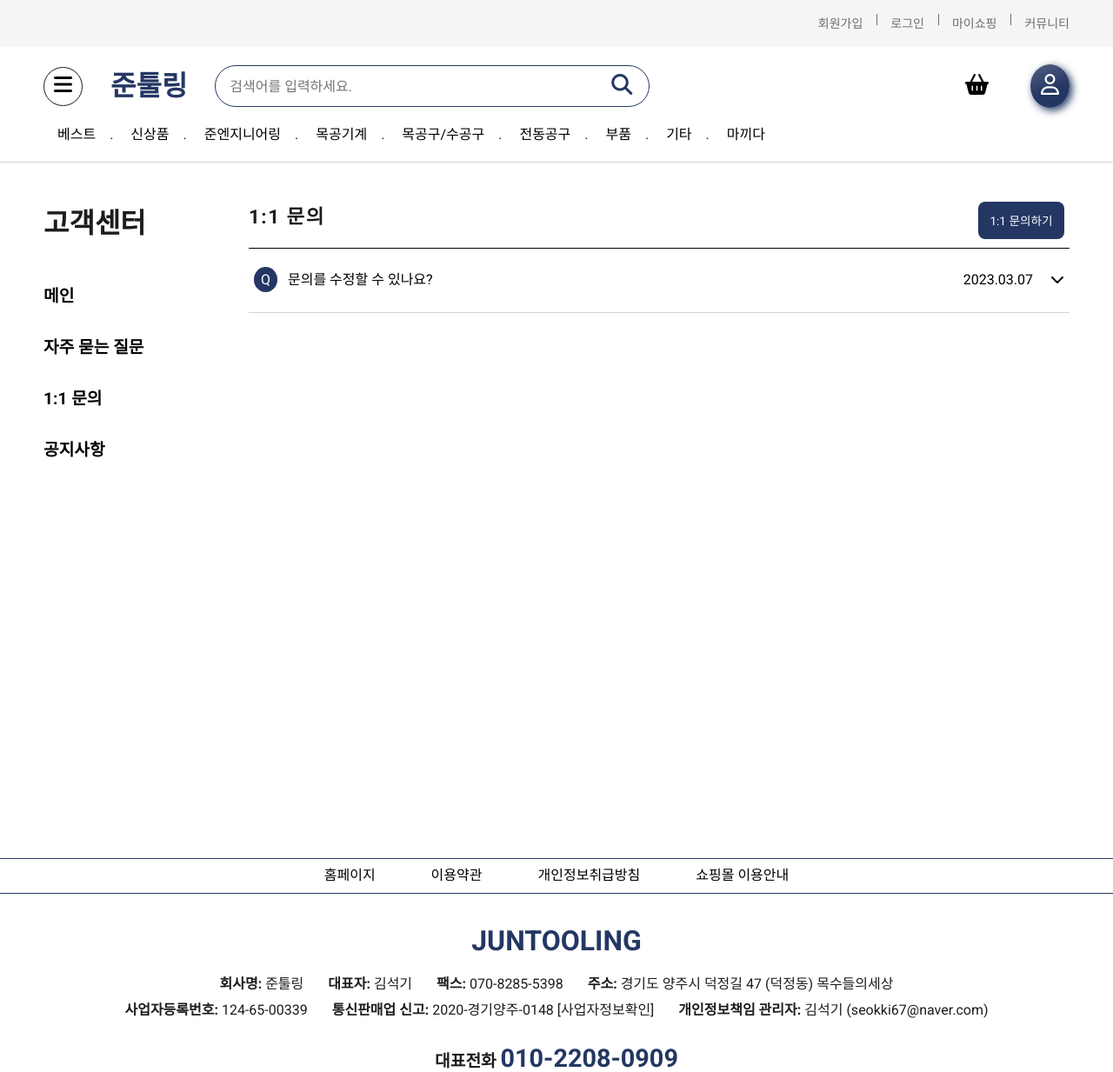
After one commit to Joontooling/joontooling, a Django app: page /community/qna_list/ in a window 1280 px wide. The commit adds this page. Shown: the top 1233 px of the page at 87% size. Run offline with Django 3.2, Linux system fonts and the light colour scheme; some libraries are stand-ins or nearby versions.

Commit message:
Design community QnA list page

```diff
--- a/community/templates/community/index.html
+++ b/community/templates/community/index.html
@@ -51,15 +51,19 @@
         <div class="call__wrap">
           <!-- Call-left -->
           <div class="call__left__wrap">
+            <a href="{% url 'community:qna' %}">
               <div class="call__left">
                 <div class="call__icon">💬</div>
                 <div class="call__text">1:1 문의 접수</div>
               </div>
+            </a>
             <div class="call__line"></div>
+            <a href="{% url 'community:qna_list' %}">
               <div class="call__left">
                 <div class="call__icon">📜</div>
                 <div class="call__text">1:1 문의 내역</div>
               </div>
+            </a>
           </div>
           <!-- Call-right -->
           <div class="call__right">
--- /dev/null
+++ b/community/templates/community/qna_list.html
@@ -0,0 +1,65 @@
+{% extends 'base.html' %}
+{% load static %}
+
+{% block content %}
+<div class="wrapper">
+
+  <!-- COMMUNITY -->
+  <div class="community">
+
+    <!-- COMMUNITY / ASIDE -->
+    <aside class="aside">
+      <h1 class="aside__title">고객센터</h1>
+
+      <ul class="aside__list">
+        <li class="aside__item"><a href="{% url 'community:index' %}">메인</a></li>
+        <li class="aside__item"><a href="{% url 'community:question' %}">자주 묻는 질문</a></li>
+        <li class="aside__item"><a href="{% url 'community:qna' %}">1:1 문의</a></li>
+        <li class="aside__item"><a href="{% url 'community:notice' %}">공지사항</a></li>
+      </ul>
+
+    </aside>
+
+    <!-- COMMUNITY / QUESTION -->
+    <main class="service question-page qna-list">
+      <!-- Contents -->
+      <section class="contents">
+        <!-- 문의하기 -->
+        <div id="question-tab-1" class="question-tab">
+          <h5 class="title">
+            1:1 문의
+            <button><a href="{% url 'community:qna' %}">1:1 문의하기</a></button>
+          </h5>
+          <!-- 문의목록 -->
+          <ul class="items">
+            <li class="item">
+              <button class="item-btn">
+                <p class="item-title"><span>Q</span> 문의를 수정할 수 있나요?</p>
+                <div class="item-left-container">
+                  <span>2023.03.07</span>
+                  <i class="fa-solid fa-chevron-down"></i>
+                </div>
+              </button>
+              <!-- TextBox -->
+              <div class="item-dropdown">
+                문의내용
+                <div class="qna__item__btns">
+                  <button class="qna__item__btn"><a href="#">수정</a></button> /
+                  <button class="qna__item__btn"><a href="#">삭제</a></button>
+                </div>
+              </div>
+            </li>
+          </ul>
+        </div>
+      </section>
+    </main>
+
+  </div>
+
+</div>
+{% endblock content %}
+
+
+{% block js %}
+<script src="{% static 'js/qna-list.js' %}"></script>
+{% endblock js %}
--- a/community/urls.py
+++ b/community/urls.py
@@ -8,4 +8,5 @@ urlpatterns = [
     path("notice/", views.notice, name="notice"),
     path("question/", views.question, name="question"),
     path("qna/", views.qna, name="qna"),
+    path("qna_list/", views.qna_list, name="qna_list"),
 ]
--- a/community/views.py
+++ b/community/views.py
@@ -32,3 +32,6 @@ def question(request):
 
 def qna(request):
     return render(request, 'community/qna.html')
+
+def qna_list(request):
+    return render(request, 'community/qna_list.html')
--- /dev/null
+++ b/static/css/community/qna_list.css
@@ -0,0 +1,40 @@
+.community .qna-list .contents {
+  margin-top: 0;
+}
+.community .qna-list .contents .title {
+  padding-top: 0;
+  display: flex;
+  justify-content: space-between;
+}
+.community .qna-list .contents .title button a {
+  font-size: 0.85rem;
+  background-color: var(--color-main);
+  color: var(--color-white);
+  padding: 0.85rem;
+  border-radius: 8px;
+  transition: 300ms;
+}
+.community .qna-list .contents .title button a:hover {
+  opacity: 0.95;
+}
+.community .qna-list .contents .items .item .item-dropdown {
+  padding: 2rem 1.8rem;
+}
+.item-left-container span {
+  margin-right: 1rem;
+}
+.qna__item__btns {
+  border-top: 1px solid var(--color-border);
+  padding: 8px 0;
+  margin-top: 2rem;
+  text-align: end;
+  color: var(--color-gray);
+}
+.qna__item__btn a {
+  font-size: 0.95rem;
+  color: var(--color-gray);
+  transition: 300ms;
+}
+.qna__item__btn a:hover {
+  color: var(--color-dark-gray);
+}
--- a/static/css/main.css
+++ b/static/css/main.css
@@ -9,6 +9,7 @@
 @import 'community/notice.css';
 @import 'community/question.css';
 @import 'community/qna.css';
+@import 'community/qna_list.css';
 
 /* PRODUCTS */
 @import 'index.css';
--- /dev/null
+++ b/static/js/qna-list.js
@@ -0,0 +1,17 @@
+// contentItemDropdwon
+const contentItems = document.querySelectorAll('.contents .items .item');
+
+contentItems.forEach((activeItem) => {
+  const activeItemDropdown = activeItem.querySelector('.item-dropdown');
+  const itemBtn = activeItem.querySelector('.item-btn');
+
+  itemBtn.addEventListener('click', () => {
+    contentItems.forEach((item) => {
+      const itemDropdown = item.querySelector('.item-dropdown');
+      if (item !== activeItem) {
+        itemDropdown.classList.remove('show');
+      }
+    });
+    activeItemDropdown.classList.toggle('show');
+  });
+});
```
Lines whose indentation alone changed are shown as unchanged.
